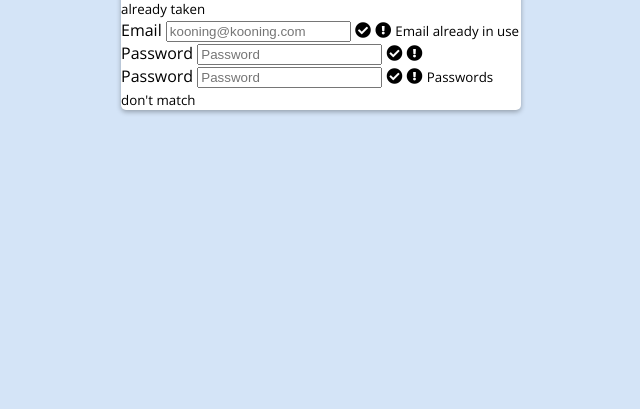
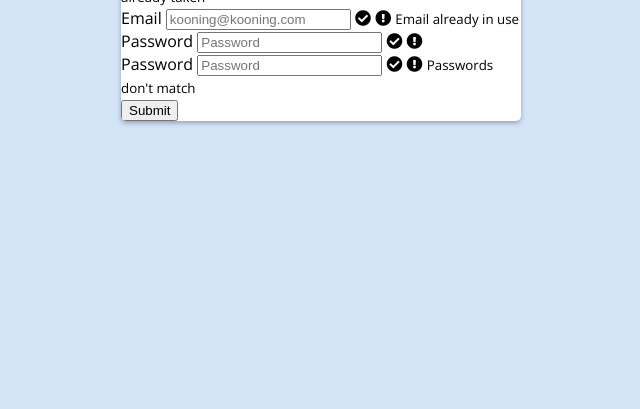
Before and after one commit to mahsoodebrahim/form-validation, a plain HTML site: page index.html in a window 1280 px wide. Shown: the part 391-800 px from the top of the page, without its empty margins (319-959 px from the left). Drawn offline with nearby package versions, Linux system fonts and the light colour scheme.

Commit message:
added submit button

```diff
--- a/index.html
+++ b/index.html
@@ -47,6 +47,9 @@
           <i class="fas fa-exclamation-circle"></i>
           <small>Passwords don't match</small>
         </div>
+        <div class="form-control">
+          <button>Submit</button>
+        </div>
       </form>
     </div>
   </body>
```
